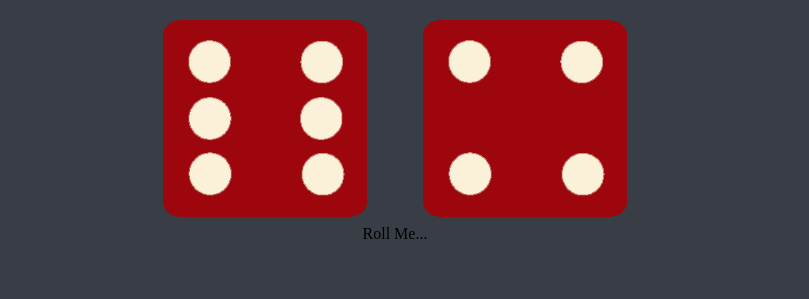
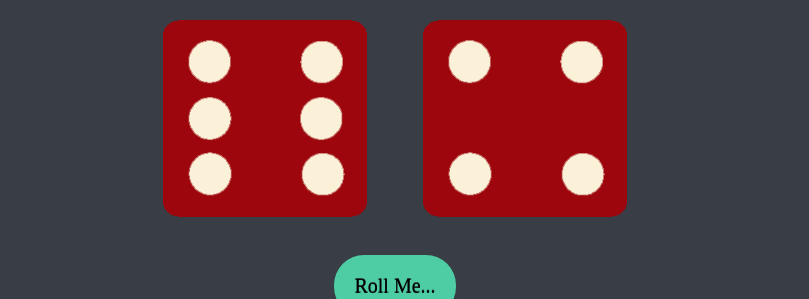
Before and after one commit to c-120112/Dice_Game, a plain HTML site: page index.html in a window 1280 px wide. Shown: the part 315-614 px from the top of the page, without its empty margins (245-1054 px from the left). Drawn offline with Linux system fonts and the light colour scheme.

Commit message:
Added Button CSS

```diff
--- a/css/styles.css
+++ b/css/styles.css
@@ -9,13 +9,46 @@
   display: inline-block;
 }
 .social-icon {
-  margin: 20px 10px;
+  padding: 15px;
   color:#fff;
 }
 .social-icon:hover {
   color: #4ECCA3;
 }
 
+/* Button Styling */
+.button {
+  margin-top: 50px;
+  background-color: #4ECCA3;
+  height: 50px;
+  width:100px;
+color: black;
+font-size: 20px;
+padding: 20px;
+text-shadow: 0px -1px 0px rgba(30, 30, 30, 0.8);
+-webkit-border-radius: 30px;
+-moz-border-radius: 30px;
+border-radius: 30px;
+background-color: #4ECCA3;
+
+-webkit-box-shadow: 0px 2px 1px rgba(50, 50, 50, 0.75);
+-moz-box-shadow:    0px 2px 1px rgba(50, 50, 50, 0.75);
+box-shadow:         0px 2px 1px rgba(50, 50, 50, 0.75);
+
+}
+.button:hover {
+  background-color: #9d0b0b;
+  color: #fff;
+}
+
+.container {
+  margin: 10px, auto, auto;
+  border: 3px;
+}
+
+.vertical-center {
+  margin-top: 50px;
+}
 body {
   background-color: #393E46;
 }
```
